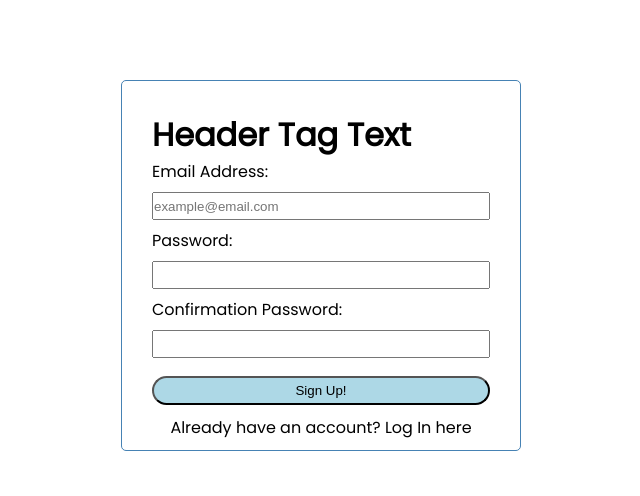
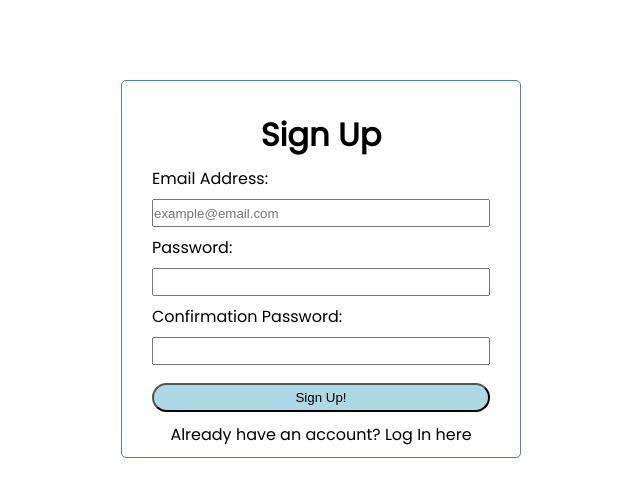
Before and after one commit to Hong-Zhen/reactjs-auth_login, a React (Create React App) app: page / in a window 1280 px wide. Shown: the top 496 px of the page, without its empty margins (319-959 px from the left). Built offline with nearby package versions, Linux system fonts and the light colour scheme; no server answers.

Commit message:
alert added

```diff
--- a/package.json
+++ b/package.json
@@ -3,6 +3,8 @@
   "version": "0.1.0",
   "private": true,
   "dependencies": {
+    "@material-ui/core": "^4.12.2",
+    "@material-ui/lab": "^4.0.0-alpha.60",
     "@testing-library/jest-dom": "^5.14.1",
     "@testing-library/react": "^11.2.7",
     "@testing-library/user-event": "^12.8.3",
--- a/src/components/Signup.js
+++ b/src/components/Signup.js
@@ -1,5 +1,6 @@
 import React, { useRef, useState } from "react";
 import { useAuth } from "../contexts/AuthContext";
+import MuiAlert from "@material-ui/lab/Alert";
 
 const Signup = () => {
   const emailRef = useRef();
@@ -38,10 +39,14 @@ const Signup = () => {
     setLoading(false);
   }
 
+  function Alert(props) {
+    return <MuiAlert variant="filled" {...props} />;
+  }
+
   return (
     <form className="signup-form" onSubmit={handleSubmit}>
-      {error && <h3>{error}</h3>}
-      <h1 style={{}}>Header Tag Text</h1>
+      {error && <Alert severity="error">{error}</Alert>}
+      <h1 className="header-signup">Sign Up</h1>
       <label>Email Address:</label>
       <input
         ref={emailRef}
--- a/src/index.css
+++ b/src/index.css
@@ -37,6 +37,11 @@ body {
   height: 28px;
 }
 
+.header-signup {
+  text-align: center;
+  padding-bottom: 7px;
+}
+
 /* input:focus {
   outline: black;
 } */
```
Also changed, not shown: src/Guide.txt, 1 other file (tests, documents, lock files or other folders).
